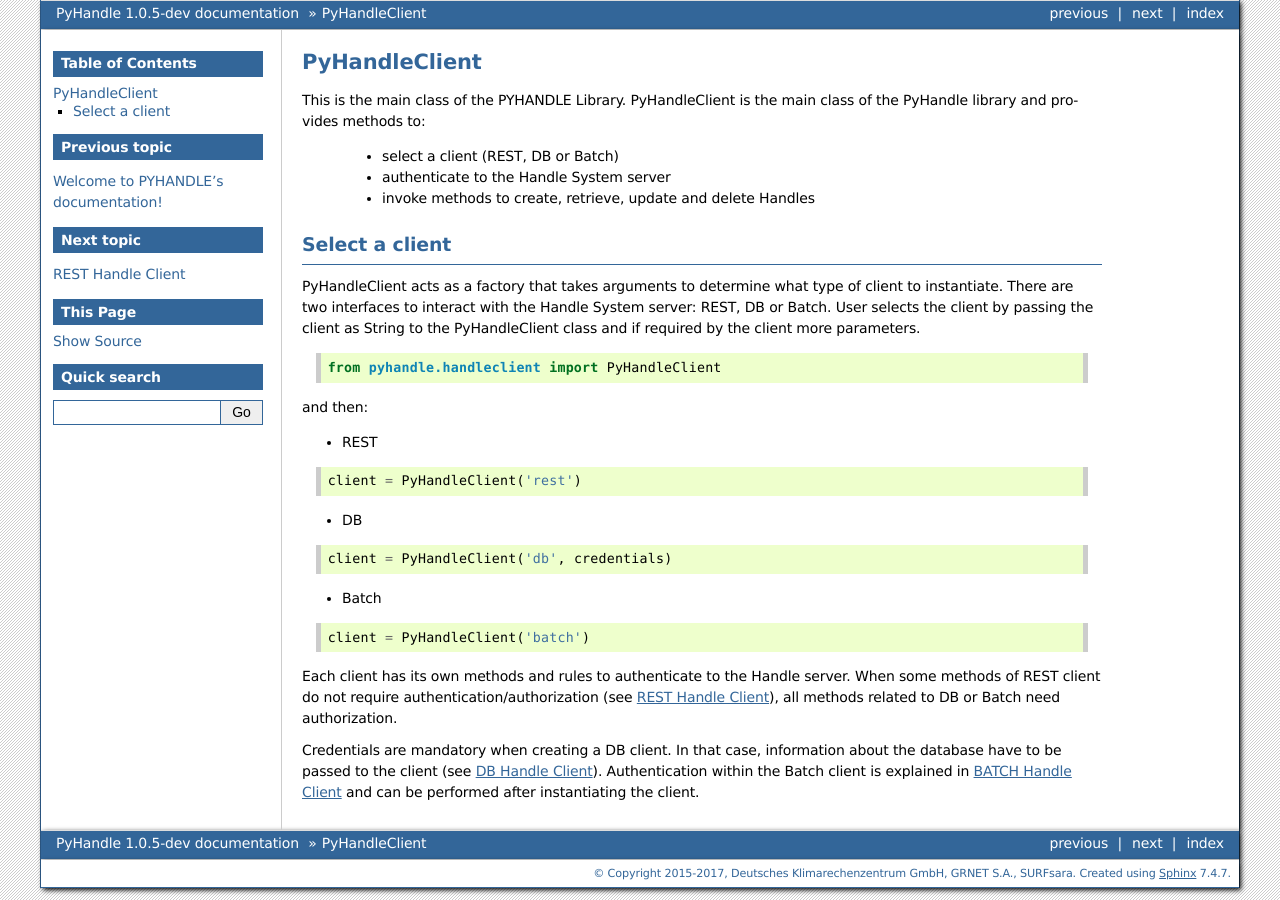
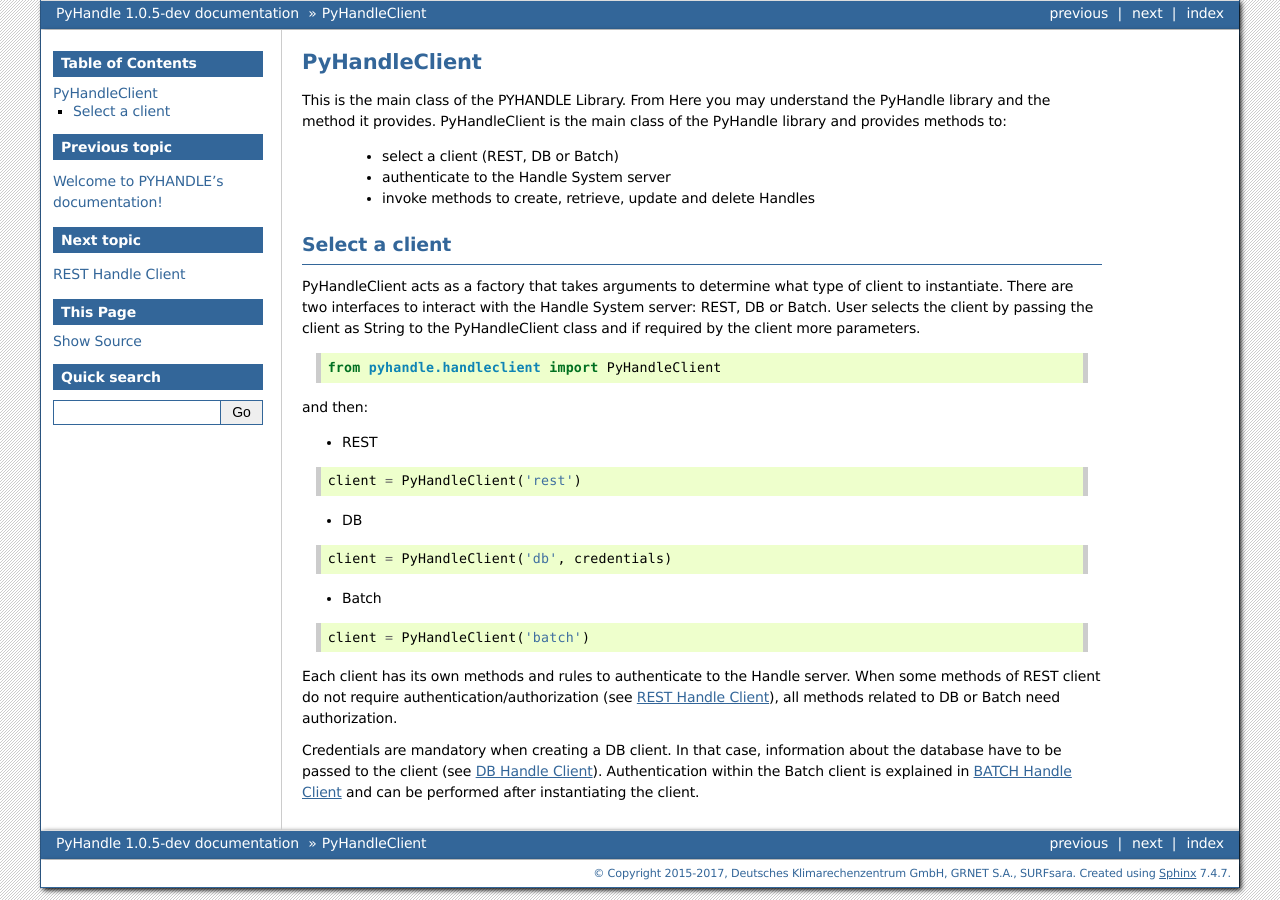
Before and after one commit to EUDAT-B2HANDLE/PYHANDLE, a Sphinx documentation site: the page built from docs/source/pyhandleclient.rst, in a window 1280 px wide. Built offline with Sphinx 7.4.7, drawn with Linux system fonts in a browser that asks for light colours.

Commit message:
Update documentation to test

```diff
--- a/docs/source/pyhandleclient.rst
+++ b/docs/source/pyhandleclient.rst
@@ -4,6 +4,7 @@
 
 
 This is the main class of the PYHANDLE Library.
+From Here you may understand the PyHandle library and the method it provides.
 PyHandleClient is the main class of the PyHandle library and provides methods to:
 
  * select a client (REST, DB or Batch)
```
